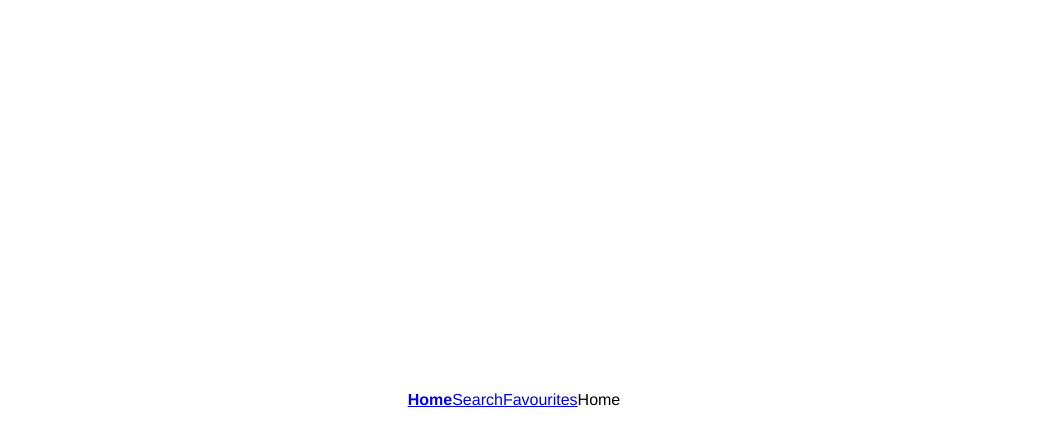
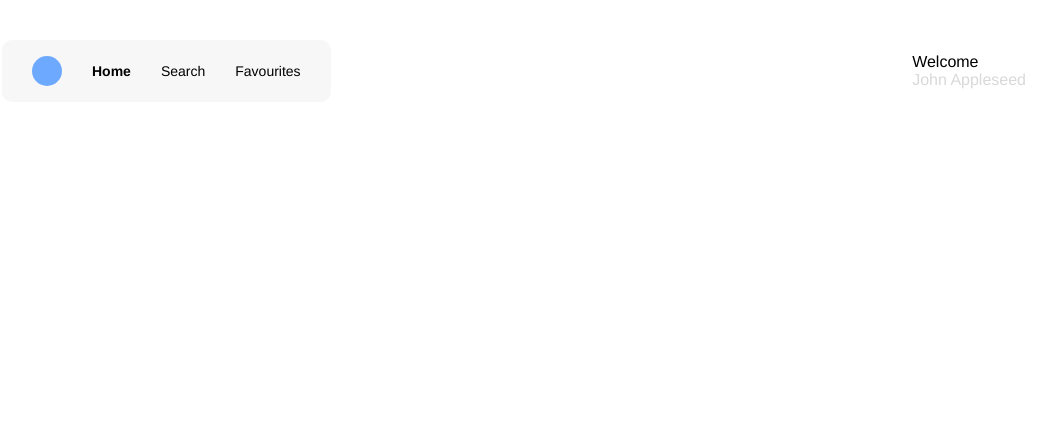
Before and after one commit to SanjeevMidda/Recipe-Finder-App, a React (Create React App) app: page / in a window 1280 px wide. Shown: the top 446 px of the page, without its empty margins (126-1182 px from the left). Built offline with nearby package versions, Linux system fonts and the light colour scheme.

Commit message:
style: add main container and add styling

```diff
--- a/src/App.tsx
+++ b/src/App.tsx
@@ -9,6 +9,7 @@ function App() {
   return (
     <BrowserRouter>
       <div className="App">
+        <div className="mainContainer">
           <Navigation />
 
           <Routes>
@@ -17,6 +18,7 @@ function App() {
             <Route path="/favourites" element={<Favourites />} />
           </Routes>
         </div>
+      </div>
     </BrowserRouter>
   );
 }
--- a/src/components/Favourites.tsx
+++ b/src/components/Favourites.tsx
@@ -1,7 +1,7 @@
 import React from "react";
 
 const Favourites = () => {
-  return <div>Favourites</div>;
+  return <div></div>;
 };
 
 export default Favourites;
--- a/src/components/Home.tsx
+++ b/src/components/Home.tsx
@@ -1,7 +1,7 @@
 import React from "react";
 
 const Home = () => {
-  return <div>Home</div>;
+  return <div></div>;
 };
 
 export default Home;
--- a/src/components/Navigation.tsx
+++ b/src/components/Navigation.tsx
@@ -3,9 +3,9 @@ import { NavLink } from "react-router-dom";
 const Navigation = () => {
   return (
     <div className="navigation">
-      <div className="logo"></div>
+      <nav className="nav">
+        <div className="logo"></div>
 
-      <nav>
         <NavLink className="nav-link" to="/" end>
           Home
         </NavLink>
@@ -16,6 +16,11 @@ const Navigation = () => {
           Favourites
         </NavLink>
       </nav>
+
+      <div className="customerGreeting">
+        <p>Welcome</p>
+        <p>John Appleseed</p>
+      </div>
     </div>
   );
 };
--- a/src/components/Search.tsx
+++ b/src/components/Search.tsx
@@ -1,7 +1,7 @@
 import React from "react";
 
 const Search = () => {
-  return <div>Search</div>;
+  return <div></div>;
 };
 
 export default Search;
--- a/src/index.css
+++ b/src/index.css
@@ -3,19 +3,58 @@
   font-family: Helvetica, sans-serif;
   font-weight: 400;
   margin: 0px;
+  text-decoration: none;
+
+  color: inherit;
 }
 
 .App {
   display: flex;
+  flex-direction: column;
   justify-content: center;
   align-items: center;
   height: 100dvh;
 }
 
+.mainContainer {
+  width: 80dvw;
+  height: 90dvh;
+}
+
+.navigation {
+  display: flex;
+  justify-content: space-between;
+  align-items: center;
+  min-width: 80dvw;
+
+  .logo {
+    width: 30px;
+    height: 30px;
+    border-radius: 50%;
+    background-color: #6daaff;
+  }
+}
+
+.nav {
+  display: flex;
+  justify-content: center;
+  align-items: center;
+  background-color: #f7f7f7;
+  border-radius: 10px;
+  gap: 30px;
+  padding: 16px;
+  padding-left: 30px;
+  padding-right: 30px;
+}
+
 .nav-link {
-  font-weight: 400;
+  font-size: 14px;
 }
 
 .nav-link.active {
   font-weight: 800;
 }
+
+.customerGreeting :nth-child(2) {
+  color: #d9d9d9;
+}
```
Lines whose indentation alone changed are shown as unchanged.
